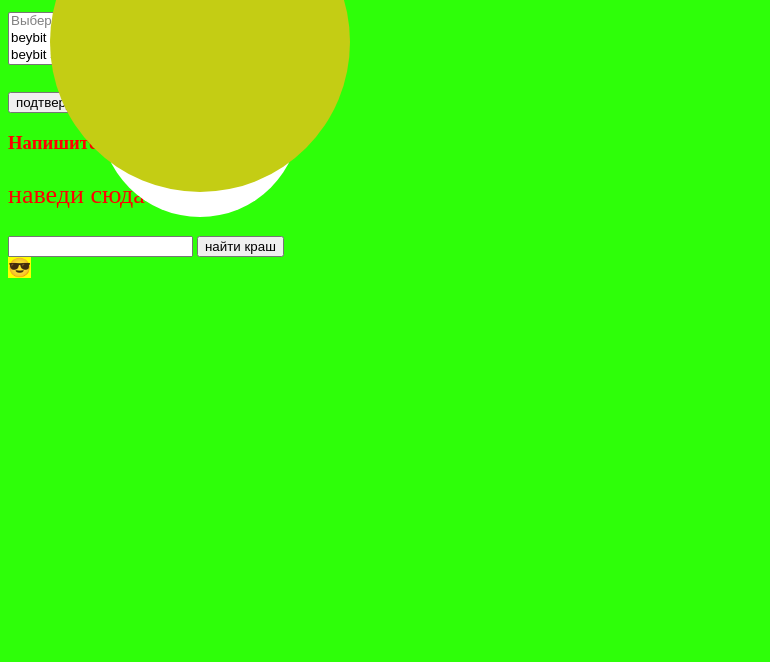
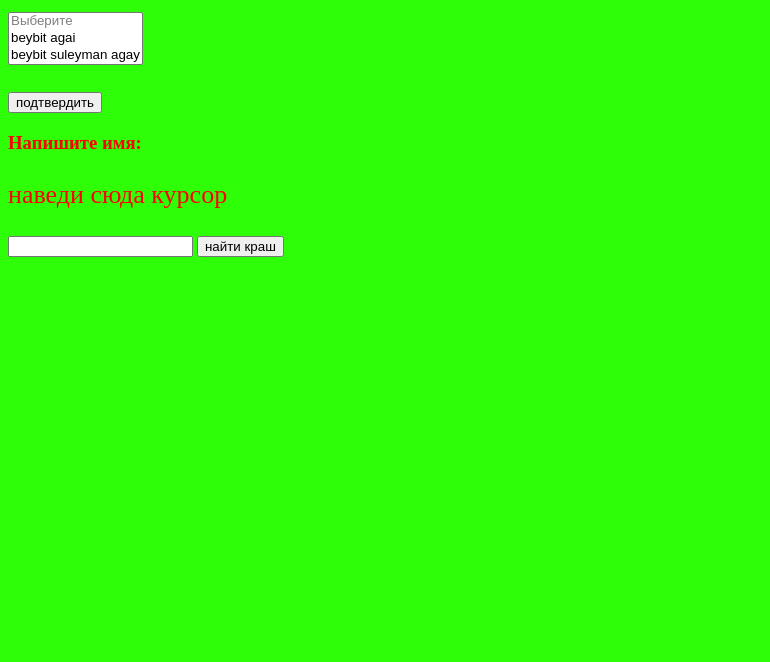
Before and after one commit to AbuZhunakan/agay, a plain HTML site: page index.html in a window 1280 px wide. Shown: the part 138-800 px from the top of the page, without its empty margins (0-770 px from the left). Drawn offline with Linux system fonts and the light colour scheme.

Commit message:
Update index.html

```diff
--- a/index.html
+++ b/index.html
@@ -53,8 +53,5 @@
     <input type="text" name="text">
     <input type="submit" value="найти краш">
 </form>
-    <div class="mouth1"></div>
-<div class="mouth2"></div>
-<span style="background-color:#ffff00; font-size:14pt;">&#128526;</span>
 </body>
 </html>
```
